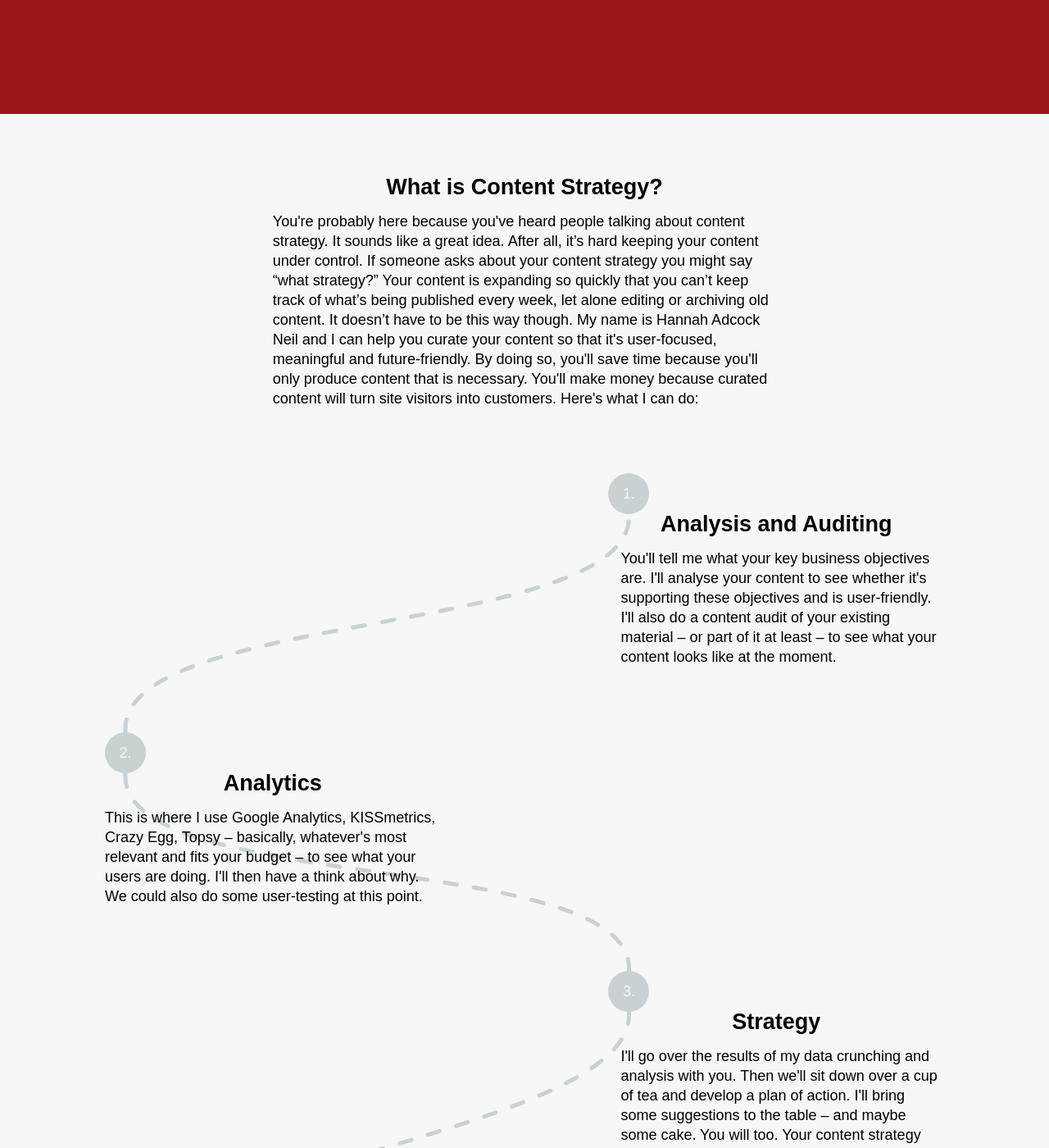
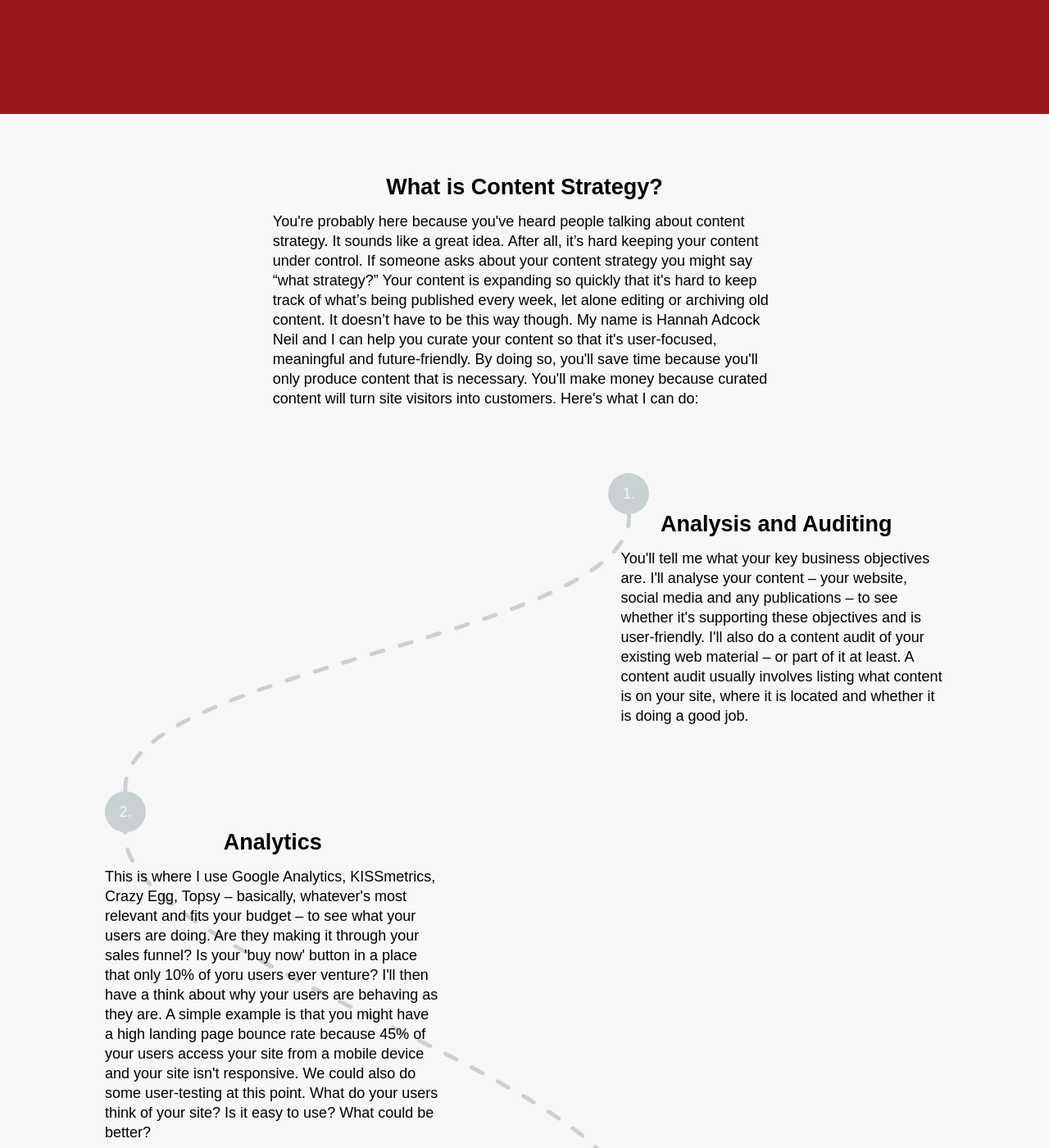
Before and after one commit to smokingpun/smokingpun.github.io, a Jekyll site: the page built from index.html, in a window 1280 px wide and 1400 px high, scrolled down 394 px. Shown: the whole window at 82% size. Built offline with Jekyll 4.4.1, drawn with Linux system fonts in a browser that asks for light colours; nearby versions of some CDN libraries; some web fonts are replaced; Markdown is read by kramdown in place of the engine named in the settings; some of the changed text lies outside the part shown.

Commit message:
editing changes

```diff
--- a/_layouts/homepage.html
+++ b/_layouts/homepage.html
@@ -46,34 +46,34 @@
   </header>
   <section class="landing_page">
     <div class="identity"></div>
-    	<h1 id="landing_page_section">Content Strategy is about making your content – not your company – work harder.</h1>
+    	<h1 id="landing_page_section">Content Strategy is about making your content work harder so you don't have to.</h1>
   </section>
   <section class="journey group">
     <section class="journey_center">
       <article>
         <h2 id="what_is_content_strategy_section">What is Content Strategy?</h2>
-        <p>You're probably here because you've heard people talking about content strategy. It sounds like a great idea. After all, it’s hard keeping your content under control. If someone asks about your content strategy you might say “what strategy?” Your content is expanding so quickly that you can’t keep track of what’s being published every week, let alone editing or archiving old content. It doesn’t have to be this way though. My name is <a href="http://www.linkedin.com/in/hannahadcock">Hannah Adcock Neil</a> and I can help you curate your content so that it's user-focused, meaningful and future-friendly. By doing so, you'll save time because you'll only produce content that is necessary. You'll make money because curated content will turn site visitors into customers. Here's what I can do:</p>
+        <p>You're probably here because you've heard people talking about content strategy. It sounds like a great idea. After all, it’s hard keeping your content under control. If someone asks about your content strategy you might say “what strategy?” Your content is expanding so quickly that it's hard to keep track of what’s being published every week, let alone editing or archiving old content. It doesn’t have to be this way though. My name is <a href="http://www.linkedin.com/in/hannahadcock">Hannah Adcock Neil</a> and I can help you curate your content so that it's user-focused, meaningful and future-friendly. By doing so, you'll save time because you'll only produce content that is necessary. You'll make money because curated content will turn site visitors into customers. Here's what I can do:</p>
       </article>
      </section>
     <section class="journey_analysis">
       <article>
         <figure id="bullet-1" class="journey-bullet _jsPlumb_endpoint_anchor_">1.</figure>
         <h2>Analysis and Auditing</h2>
-        <p>You'll tell me what your key business objectives are. I'll analyse your content to see whether it's supporting these objectives and is user-friendly. I'll also do a content audit of your existing material – or part of it at least – to see what your content looks like at the moment.</p>
+        <p>You'll tell me what your key business objectives are. I'll analyse your content – your website, social media and any publications – to see whether it's supporting these objectives and is user-friendly. I'll also do a content audit of your existing web material – or part of it at least. A content audit usually involves listing what content is on your site, where it is located and whether it is doing a good job.</p>
       </article>
     </section>
     <section class="journey_analytics">
       <article>
         <figure id="bullet-2" class="journey-bullet _jsPlumb_endpoint_anchor_">2.</figure>
         <h2>Analytics</h2>
-        <p>This is where I use Google Analytics, KISSmetrics, Crazy Egg, Topsy – basically, whatever's most relevant and fits your budget – to see what your users are doing. I'll then have a think about why. We could also do some user-testing at this point.</p>
+        <p>This is where I use Google Analytics, KISSmetrics, Crazy Egg, Topsy – basically, whatever's most relevant and fits your budget – to see what your users are doing. Are they making it through your sales funnel? Is your 'buy now' button in a place that only 10% of yoru users ever venture?  I'll then have a think about why your users are behaving as they are. A simple example is that you might have a high landing page bounce rate because 45% of your users access your site from a mobile device and your site isn't responsive. We could also do some user-testing at this point. What do your users think of your site? Is it easy to use? What could be better?</p>
       </article>
     </section>
     <section class="journey_strategy">
       <article>
         <figure id="bullet-3" class="journey-bullet _jsPlumb_endpoint_anchor_">3.</figure>
         <h2>Strategy</h2>
-        <p>I'll go over the results of my data crunching and analysis with you. Then we'll sit down over a cup of tea and develop a plan of action. I'll bring some suggestions to the table – and maybe some cake. You will too. Your content strategy has to be sustainable over the longer-term, which means working out who on your team will need to do what. And whether this is possible in the real world.</p>
+        <p>I'll go over the results of my data crunching and analysis with you. I'll refer to a written report or make a powerpoint presentation if you prefer. Then we'll sit down over a cup of tea and develop a plan of action. I'll bring some suggestions to the table – and maybe some cake. You will too. Your content strategy has to be sustainable over the longer-term, which means working out who on your team will need to do what. And whether this is possible in the real world.</p>
       </article>
      </section>
      <section class="journey_implementation">
```
